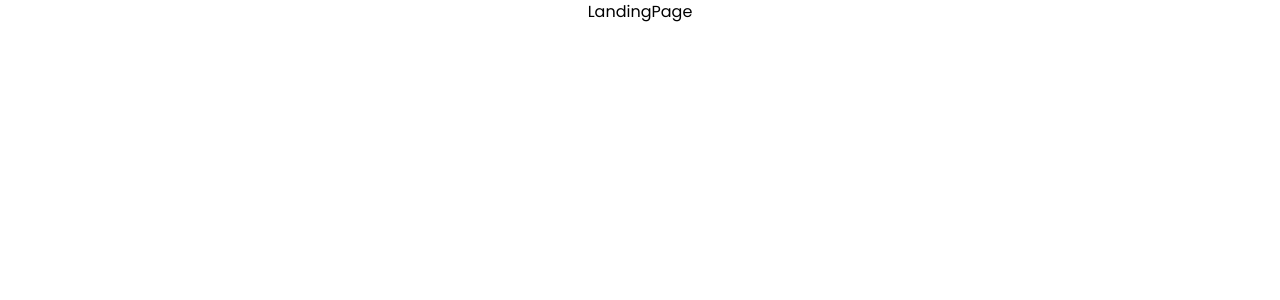
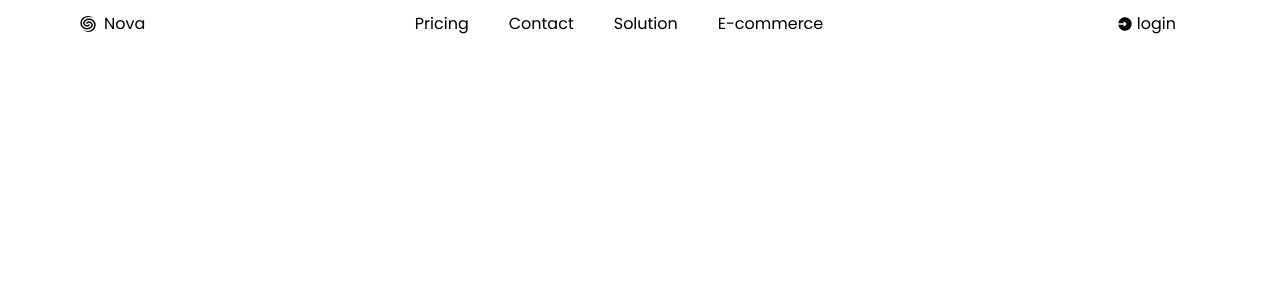
Before and after one commit to rainbowfish-ui/nova, a Next.js app: page / in a window 1280 px wide. Shown: the top 300 px of the page. Built offline with nearby package versions, Linux system fonts and the light colour scheme.

Commit message:
add navbar

```diff
--- a/src/components/landing-page/index.tsx
+++ b/src/components/landing-page/index.tsx
@@ -1,9 +1,10 @@
 import React from "react";
+import Navbar from "../navbar";
 
 const LandingPage = () => {
   return (
     <div className="w-full min-h-screen flex items-center justify-start flex-col">
-      LandingPage
+      <Navbar />
     </div>
   );
 };
--- a/src/components/navbar/index.tsx
+++ b/src/components/navbar/index.tsx
@@ -1,7 +1,16 @@
 import React from "react";
+import Logo from "./logo";
+import NavItems from "./navitems";
+import SigninButton from "./signin-button";
 
 const Navbar = () => {
-  return <div>Navbar</div>;
+  return (
+    <div className="w-full h-12 flex items-center justify-between px-20 sticky top-0">
+      <Logo />
+      <NavItems />
+      <SigninButton />
+    </div>
+  );
 };
 
 export default Navbar;
--- /dev/null
+++ b/src/components/navbar/logo.tsx
@@ -0,0 +1,13 @@
+import React from "react";
+import { SiLaravelnova } from "react-icons/si";
+
+const Logo = () => {
+  return (
+    <div className="flex items-center gap-2">
+      <SiLaravelnova />
+      Nova
+    </div>
+  );
+};
+
+export default Logo;
--- /dev/null
+++ b/src/components/navbar/navitems.tsx
@@ -0,0 +1,37 @@
+import Link from "next/link";
+import React from "react";
+
+const items = [
+  {
+    name: "Pricing",
+    route: "#",
+  },
+  {
+    name: "Contact",
+    route: "#",
+  },
+  {
+    name: "Solution",
+    route: "#",
+  },
+  {
+    name: "E-commerce",
+    route: "#",
+  },
+];
+
+const NavItems = () => {
+  return (
+    <div className="h-full flex items-center gap-10">
+      {items.map(({ name, route }) => {
+        return (
+          <Link href={route} key={name}>
+            {name}
+          </Link>
+        );
+      })}
+    </div>
+  );
+};
+
+export default NavItems;
--- /dev/null
+++ b/src/components/navbar/signin-button.tsx
@@ -0,0 +1,14 @@
+import Link from "next/link";
+import React from "react";
+import { RiLoginCircleFill } from "react-icons/ri";
+
+const SigninButton = () => {
+  return (
+    <Link href="#" className="px-6 py-1 flex items-center gap-1">
+      <RiLoginCircleFill />
+      login
+    </Link>
+  );
+};
+
+export default SigninButton;
```
Also changed, not shown: package.json (+4 -3 lines), 1 other file (tests, documents, lock files or other folders).
